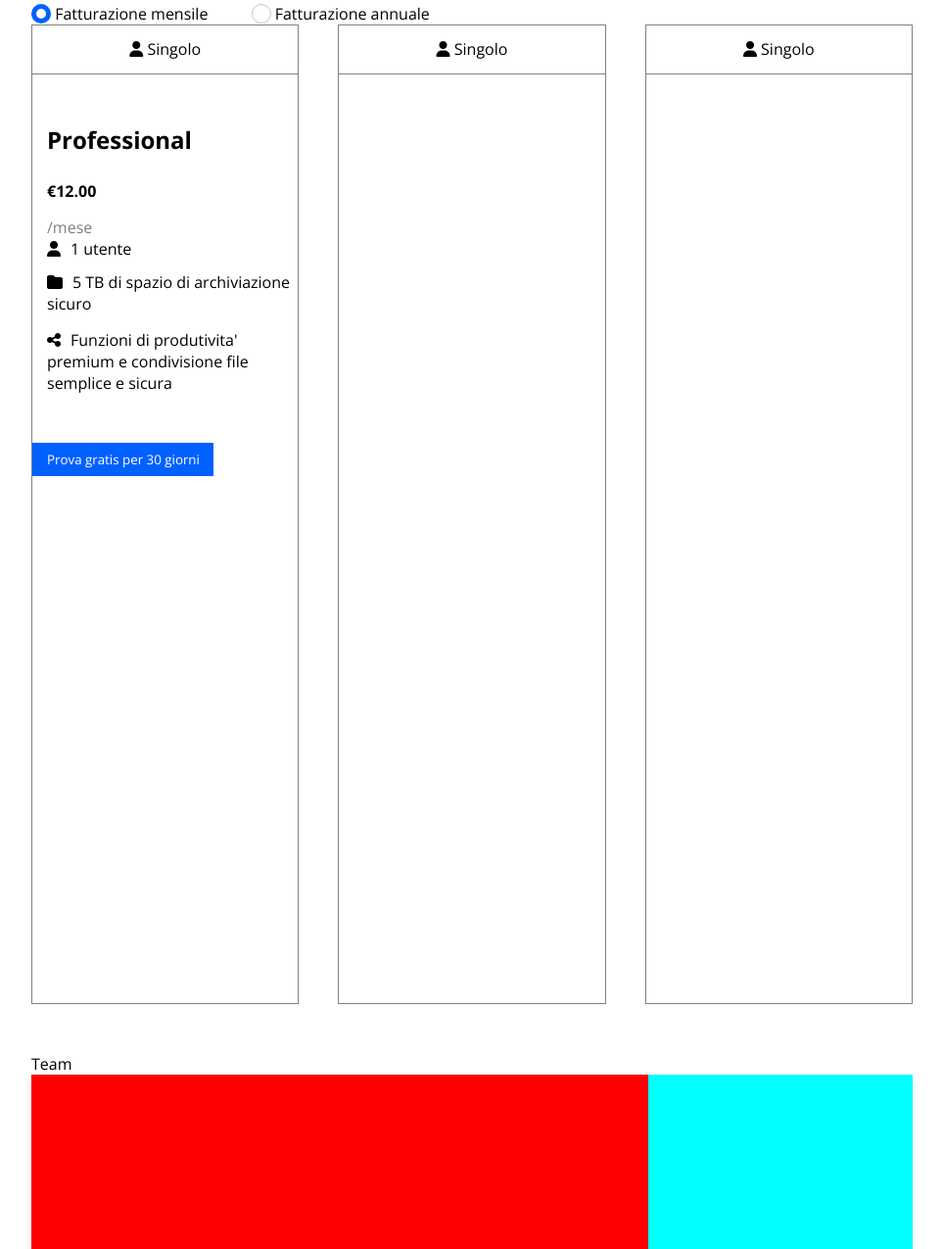
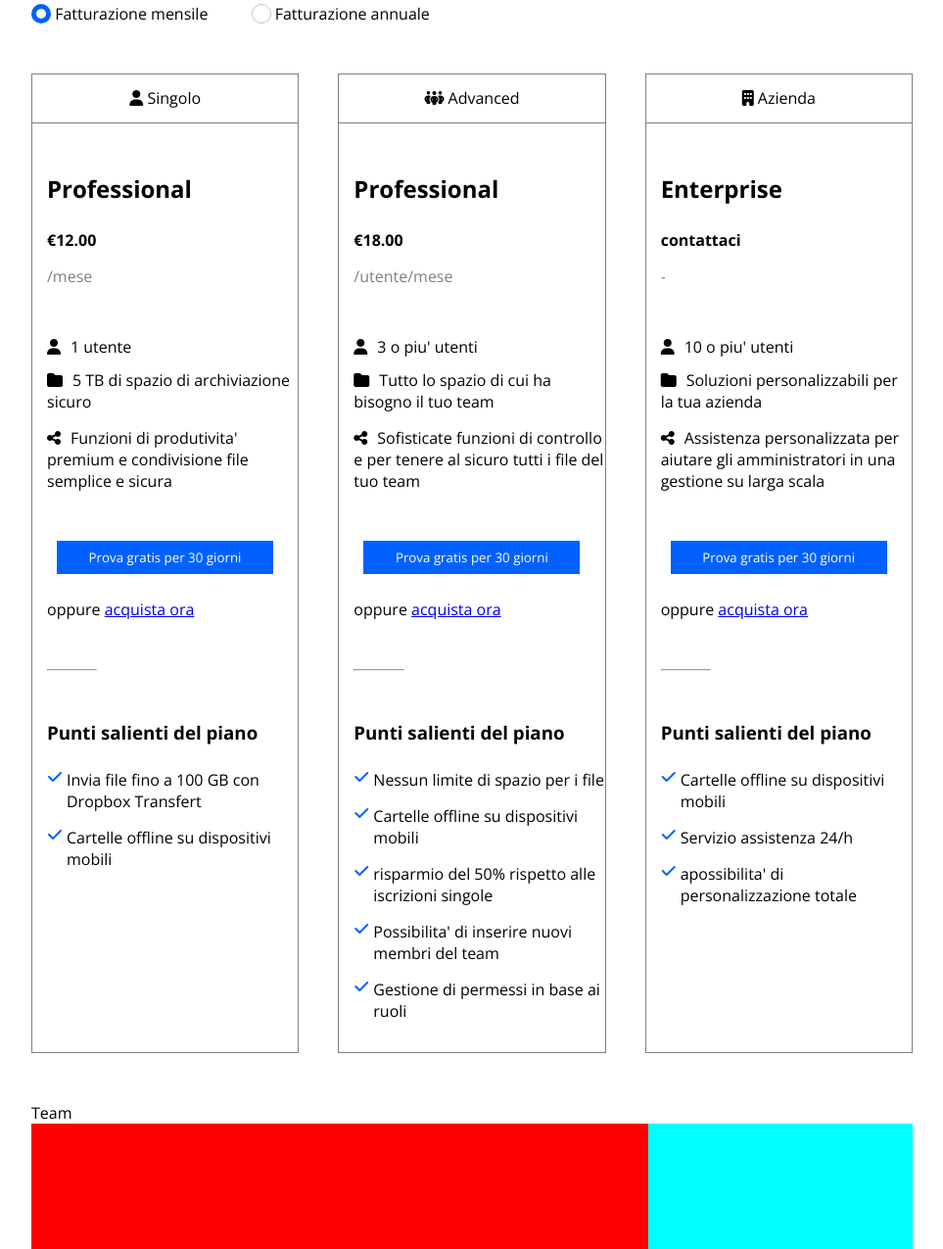
Before and after one commit to AndreaChiari/htmlcss-dropbox, a plain HTML site: page index.html in a window 1280 px wide. Shown: the part 1000-2275 px from the top of the page at 98% size, without its empty margins (158-1121 px from the left). Drawn offline with nearby package versions, Linux system fonts and the light colour scheme.

Commit message:
update-column

```diff
--- a/dropbox.css
+++ b/dropbox.css
@@ -51,6 +51,11 @@
 
 .height500{
     height: 500px;
+}
+
+.fa-check{
+    color: rgb(0,97,255);
+    float: left;
 }
 
 /* colors */
@@ -140,7 +145,7 @@ header{
 
 }
 
-p>i{
+.fa-arrow-down{
     font-size: 50px;
     cursor: pointer;
 }
@@ -163,6 +168,8 @@ p>i{
 
 }
 
+
+
 /* core elements */
 
 
@@ -172,6 +179,7 @@ p>i{
     width: 900px;
     height: 1000px;
     gap: 40px;
+    margin-top: 50px;
 }
 
 
@@ -230,14 +238,21 @@ p>i{
 padding-left: 15px;
 }
 
-.fa-solid{
+p>i{
     font-size: 100%;
+}
+
+
+.infosub button{
+   margin-left: 10px;
+   width: 221px;
 
 }
-.infosub button{
-    position: absolute;
-    left: 50^;
+
+.checktext{
+    margin-left: 20px;
 }
+
 
 
 
--- a/index.html
+++ b/index.html
@@ -69,6 +69,9 @@
             <div class="circle" ></div>
             <p class="yearly marginbottom50">Fatturazione annuale</p>
             <div class="column-container flex marginbottom50">
+
+    <!-- column singolo -->
+
                 <div class="column single" >
                     <div class="header-column marginbottom50">
                         <p><i class="fa-solid fa-user"></i> Singolo</p>
@@ -76,29 +79,91 @@
                     <section class="infosub">
                         <h2 class="marginbottom25">Professional</h2>
                         <p class="marginbottom15"> <strong> &euro;12.00 </strong></p>
-                        <p class="colorgrey">/mese</p>
-                        <p><i class="fa-solid fa-user marginright10 marginbottom15"></i>1 utente</p>
+                        <p class="colorgrey marginbottom50">/mese</p>
+                        <p><i class="fa-solid fa-user marginright10 marginbottom15 "></i>1 utente</p>
                         <p class="marginbottom15"><i class="fa-solid fa-folder marginright10"></i>5 TB di spazio di archiviazione sicuro</p>
                         <p class="marginbottom50"><i class="fa-solid fa-share-nodes marginright10"></i>Funzioni di produtivita' premium e condivisione file semplice e sicura</p>
-                        <button>Prova gratis per 30 giorni</button>
+                        <div class="provabutton-container">
+                            <button class="marginbottom25">Prova gratis per 30 giorni</button>
+                            <p class="marginbottom50">oppure <a href="#">acquista ora</a></p>
+                            <hr class="marginbottom50" style="width: 20%">
+                            <h3 class="marginbottom25">Punti salienti del piano</h3>
+                            <i class="fa-solid fa-check"></i>
+                            <p class="checktext marginbottom15">Invia file fino a 100 GB con Dropbox Transfert</p>
+                            <i class="fa-solid fa-check"></i>
+                            <p class="checktext marginbottom15">Cartelle offline su dispositivi mobili</p>
+                        </div>
                     </section>
+                </div>
+
+    <!-- column team -->
+
+                <div class="column team" >
+                    <div class="header-column marginbottom50">
+                        <p><i class="fa-solid fa-people-group"></i> Advanced</p>
+                    </div>
+                    <section class="infosub">
+                        <h2 class="marginbottom25">Professional</h2>
+                        <p class="marginbottom15"> <strong> &euro;18.00 </strong></p>
+                        <p class="colorgrey marginbottom50">/utente/mese</p>
+                        <p><i class="fa-solid fa-user marginright10 marginbottom15 "></i>3 o piu' utenti</p>
+                        <p class="marginbottom15"><i class="fa-solid fa-folder marginright10"></i>Tutto lo spazio di cui ha bisogno il tuo team</p>
+                        <p class="marginbottom50"><i class="fa-solid fa-share-nodes marginright10"></i>Sofisticate funzioni di controllo e per tenere al sicuro tutti i file del tuo team</p>
+                        <div class="provabutton-container">
+                            <button class="marginbottom25">Prova gratis per 30 giorni</button>
+                            <p class="marginbottom50">oppure <a href="#">acquista ora</a></p>
+                            <hr class="marginbottom50" style="width: 20%">
+                            <h3 class="marginbottom25">Punti salienti del piano</h3>
+                            <i class="fa-solid fa-check"></i>
+                            <p class="checktext marginbottom15">Nessun limite di spazio per i file</p>
+                            <i class="fa-solid fa-check"></i>
+                            <p class="checktext marginbottom15">Cartelle offline su dispositivi mobili</p>
+                            <i class="fa-solid fa-check"></i>
+                            <p class="checktext marginbottom15">risparmio del 50% rispetto alle iscrizioni singole</p>
+                            <i class="fa-solid fa-check"></i>
+                            <p class="checktext marginbottom15">Possibilita' di inserire nuovi membri del team</p>
+                            <i class="fa-solid fa-check"></i>
+                            <p class="checktext marginbottom15">Gestione di permessi in base ai ruoli</p>
+                        </div>
+                    </section>
+                </div>
+
+
+    <!-- column azienda -->
+
+                <div class="column azienda" >
+                    <div class="header-column marginbottom50">
+                        <p><i class="fa-solid fa-building"></i> Azienda</p>
+                    </div>
+                    <section class="infosub">
+                        <h2 class="marginbottom25">Enterprise</h2>
+                        <p class="marginbottom15"> <strong> contattaci</strong></p>
+                        <p class="colorgrey marginbottom50">-</p>
+                        <p><i class="fa-solid fa-user marginright10 marginbottom15 "></i>10 o piu' utenti</p>
+                        <p class="marginbottom15"><i class="fa-solid fa-folder marginright10"></i>Soluzioni personalizzabili per la tua azienda</p>
+                        <p class="marginbottom50"><i class="fa-solid fa-share-nodes marginright10"></i>Assistenza personalizzata per aiutare gli amministratori in una gestione su larga scala</p>
+                        <div class="provabutton-container">
+                            <button class="marginbottom25">Prova gratis per 30 giorni</button>
+                            <p class="marginbottom50">oppure <a href="#">acquista ora</a></p>
+                            <hr class="marginbottom50" style="width: 20%">
+                            <h3 class="marginbottom25">Punti salienti del piano</h3>
+                            <i class="fa-solid fa-check"></i>
+                            <p class="checktext marginbottom15">Cartelle offline su dispositivi mobili</p>
+                            <i class="fa-solid fa-check"></i>
+                            <p class="checktext marginbottom15">Servizio assistenza 24/h</p>
+                            <i class="fa-solid fa-check"></i>
+                            <p class="checktext marginbottom15">apossibilita' di personalizzazione totale</p>
+                        </div>
+                    </section>
+                </div>
+            </div>
 
 
 
-                </div>
-                <div class="column team" >
-                    <div class="header-column marginbottom50">
-                        <p><i class="fa-solid fa-user"></i> Singolo</p>
-                    </div>
 
-                </div>
-                <div class="column azienda" >
-                    <div class="header-column marginbottom50">
-                        <p><i class="fa-solid fa-user"></i> Singolo</p>
-                    </div>
 
-                </div>
-            </div>
+
+
 
 
 
```
